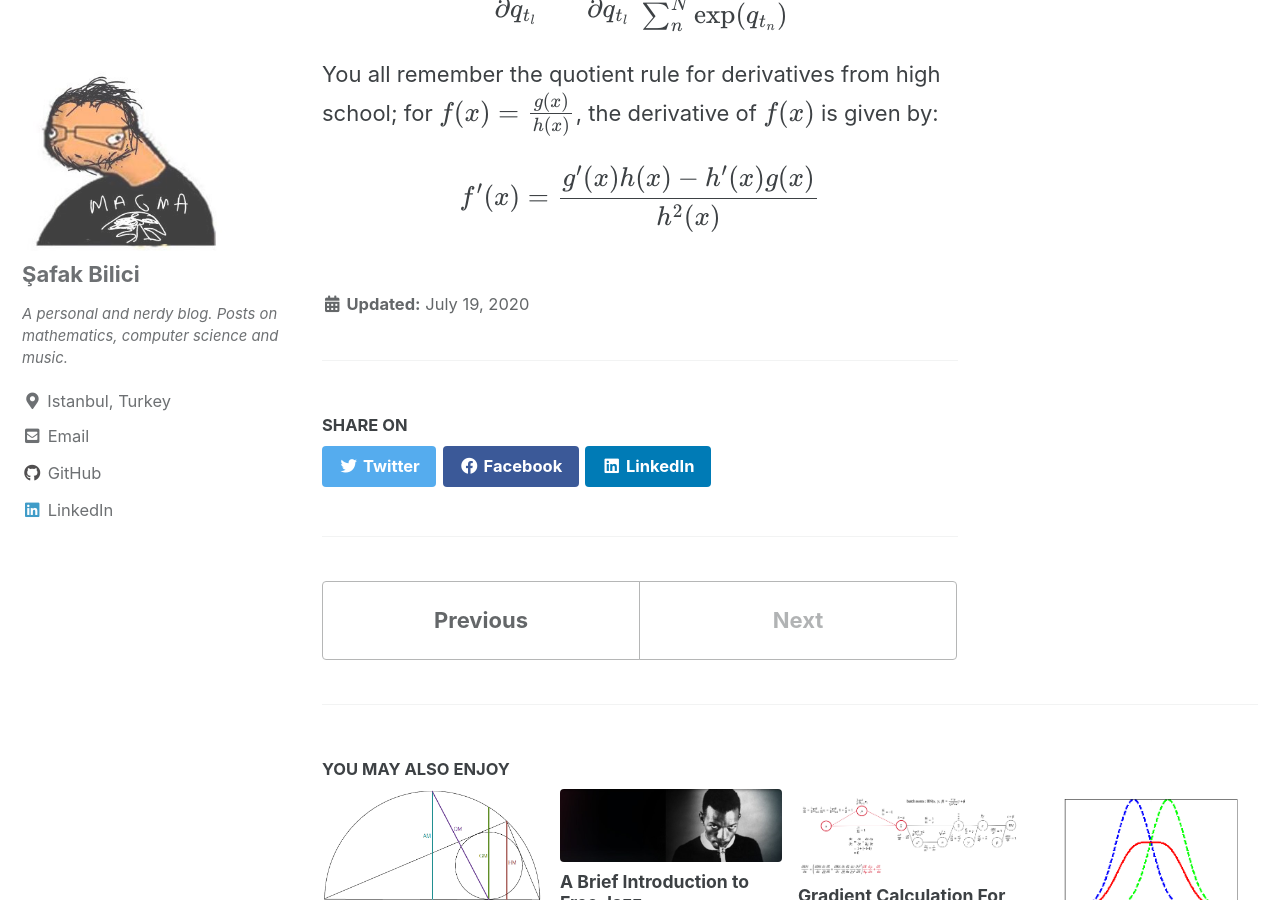
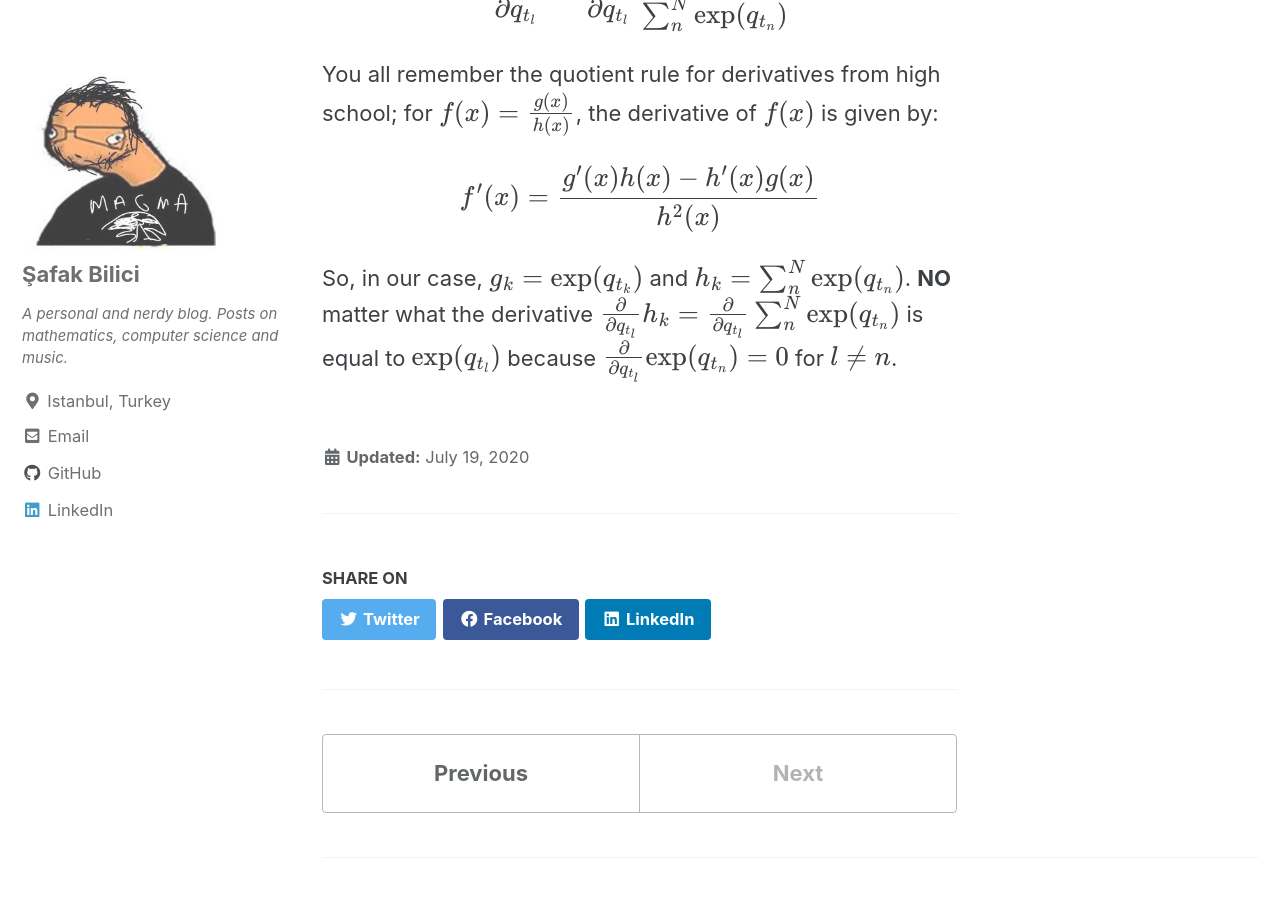
Before and after one commit to safakkbilici/safakkbilici.github.io, a Jekyll site: the page built from _posts/2020-07-19-training-bidirectional-rnns.md, in a window 1280 px wide and 900 px high, scrolled down 6726 px. Built offline with Jekyll 4.4.1, drawn with Linux system fonts in a browser that asks for light colours; cached includes are drawn as plain includes; formulas are drawn with MathJax 3.

Commit message:
softMASK

```diff
--- a/_posts/2020-07-19-training-bidirectional-rnns.md
+++ b/_posts/2020-07-19-training-bidirectional-rnns.md
@@ -120,3 +120,5 @@ $$\frac{\partial \hat{y}_{t_k}}{\partial q_{t_l}} = \frac{\partial}{\partial q_{
 You all remember the quotient rule for derivatives from high school; for $$f(x) = \frac{g(x)}{h(x)}$$, the derivative of $$f(x)$$ is given by:
 
 $$f'(x) = \frac{g'(x) h(x) - h'(x) g(x)}{h^2(x)}$$
+
+So, in our case, $$g_k = \exp(q_{t_k})$$ and $$h_k = \sum_{n}^{N}\exp(q_{t_n})$$. **NO** matter what the derivative $$\frac{\partial}{\partial q_{t_l}} h_k = \frac{\partial}{\partial q_{t_l}} \sum_{n}^{N}\exp(q_{t_n})$$ is equal to $$\exp(q_{t_l})$$ because $$\frac{\partial}{\partial q_{t_l}} \exp(q_{t_n}) = 0$$ for $$l \neq n$$.
```
